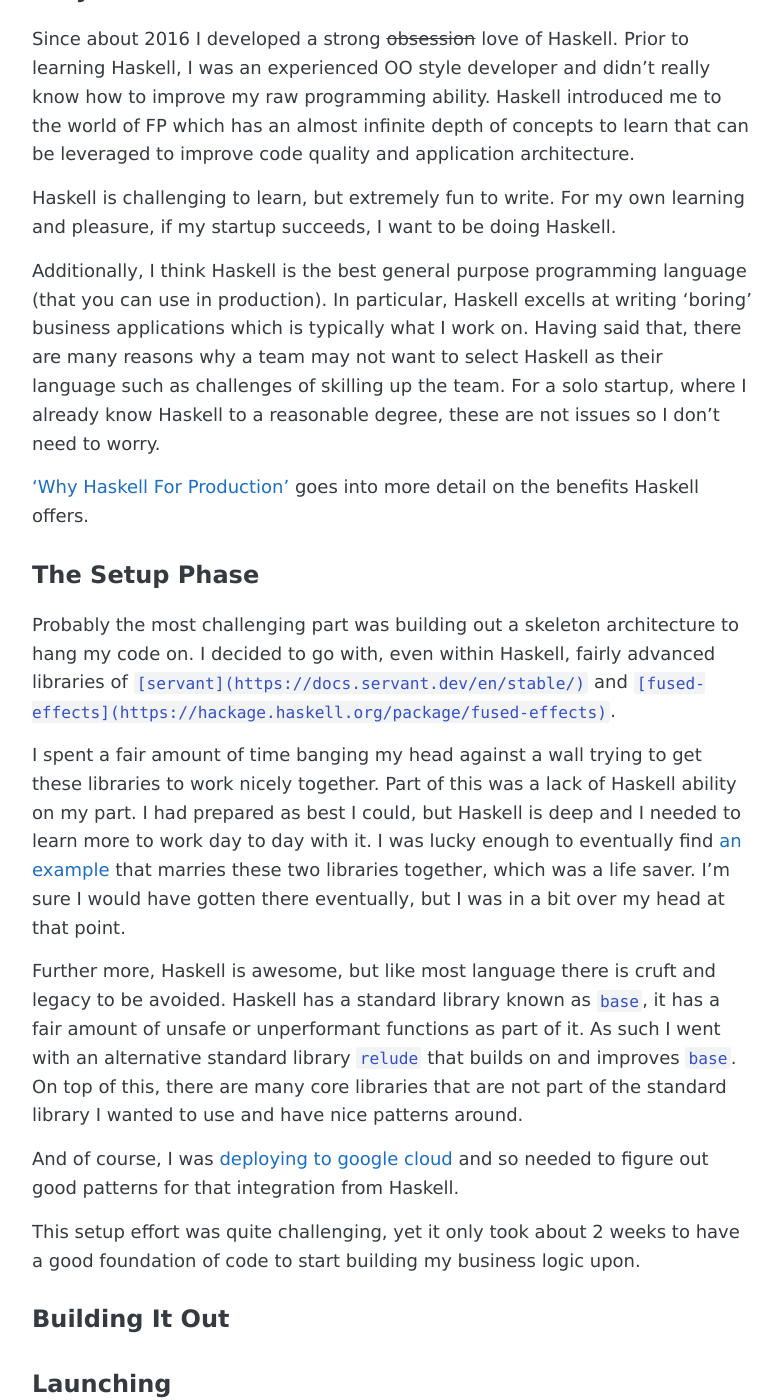
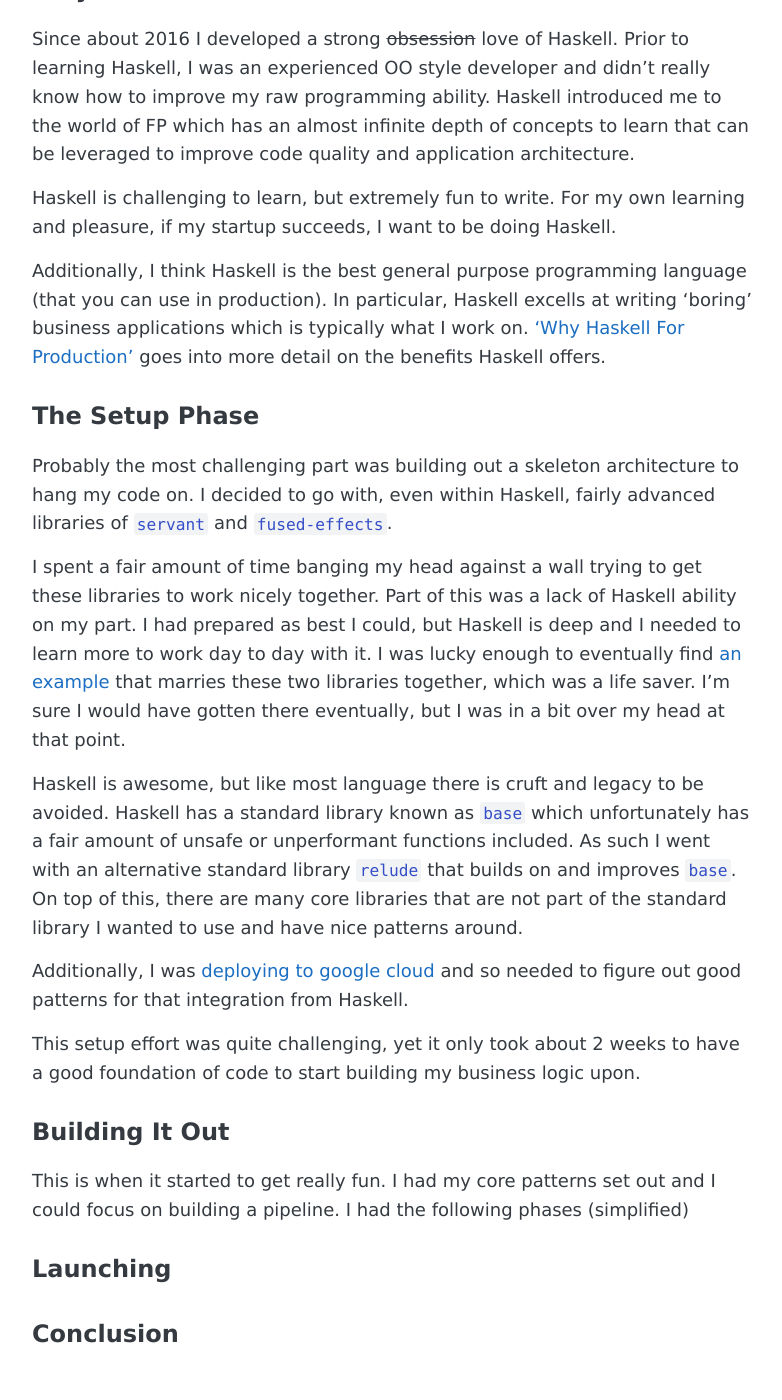
Before and after one commit to AlistairB/alistairb.github.io, a Jekyll site: the page built from _posts/2021-02-05-a-year-of-haskell-startup.md, in a window 1280 px wide and 1400 px high, scrolled down 391 px. Shown: the whole window, without its empty margins (248-1030 px from the left). Built offline with Jekyll 4.4.1, drawn with Linux system fonts in a browser that asks for light colours.

Commit message:
Some clean up

```diff
--- a/_posts/2021-02-05-a-year-of-haskell-startup.md
+++ b/_posts/2021-02-05-a-year-of-haskell-startup.md
@@ -13,25 +13,23 @@ Since about 2016 I developed a strong ~~obsession~~ love of Haskell. Prior to le
 
 Haskell is challenging to learn, but extremely fun to write. For my own learning and pleasure, if my startup succeeds, I want to be doing Haskell.
 
-Additionally, I think Haskell is the best general purpose programming language (that you can use in production). In particular, Haskell excells at writing 'boring' business applications which is typically what I work on. Having said that, there are many reasons why a team may not want to select Haskell as their language such as challenges of skilling up the team. For a solo startup, where I already know Haskell to a reasonable degree, these are not issues so I don't need to worry.
-
-['Why Haskell For Production'](https://www.foxhound.systems/blog/why-haskell-for-production/) goes into more detail on the benefits Haskell offers.
+Additionally, I think Haskell is the best general purpose programming language (that you can use in production). In particular, Haskell excells at writing 'boring' business applications which is typically what I work on. ['Why Haskell For Production'](https://www.foxhound.systems/blog/why-haskell-for-production/) goes into more detail on the benefits Haskell offers.
 
 ## The Setup Phase
 
-Probably the most challenging part was building out a skeleton architecture to hang my code on. I decided to go with, even within Haskell, fairly advanced libraries of `[servant](https://docs.servant.dev/en/stable/)` and `[fused-effects](https://hackage.haskell.org/package/fused-effects)`.
+Probably the most challenging part was building out a skeleton architecture to hang my code on. I decided to go with, even within Haskell, fairly advanced libraries of [`servant`](https://docs.servant.dev/en/stable/) and [`fused-effects`](https://hackage.haskell.org/package/fused-effects).
 
 I spent a fair amount of time banging my head against a wall trying to get these libraries to work nicely together. Part of this was a lack of Haskell ability on my part. I had prepared as best I could, but Haskell is deep and I needed to learn more to work day to day with it. I was lucky enough to eventually find [an example](https://github.com/mitchellwrosen/hspolls) that marries these two libraries together, which was a life saver. I'm sure I would have gotten there eventually, but I was in a bit over my head at that point.
 
-Further more, Haskell is awesome, but like most language there is cruft and legacy to be avoided. Haskell has a standard library known as `base`, it has a fair amount of unsafe or unperformant functions as part of it. As such I went with an alternative standard library `relude` that builds on and improves `base`. On top of this, there are many core libraries that are not part of the standard library I wanted to use and have nice patterns around.
+Haskell is awesome, but like most language there is cruft and legacy to be avoided. Haskell has a standard library known as [`base`](https://hackage.haskell.org/package/base) which unfortunately has a fair amount of unsafe or unperformant functions included. As such I went with an alternative standard library [`relude`](https://hackage.haskell.org/package/relude) that builds on and improves `base`. On top of this, there are many core libraries that are not part of the standard library I wanted to use and have nice patterns around.
 
-And of course, I was [deploying to google cloud](/haskell-on-google-cloud-is-great) and so needed to figure out good patterns for that integration from Haskell.
+Additionally, I was [deploying to google cloud](/haskell-on-google-cloud-is-great) and so needed to figure out good patterns for that integration from Haskell.
 
 This setup effort was quite challenging, yet it only took about 2 weeks to have a good foundation of code to start building my business logic upon.
 
 ## Building It Out
 
-
+This is when it started to get really fun. I had my core patterns set out and I could focus on building a pipeline. I had the following phases (simplified)
 
 ## Launching
 
```
